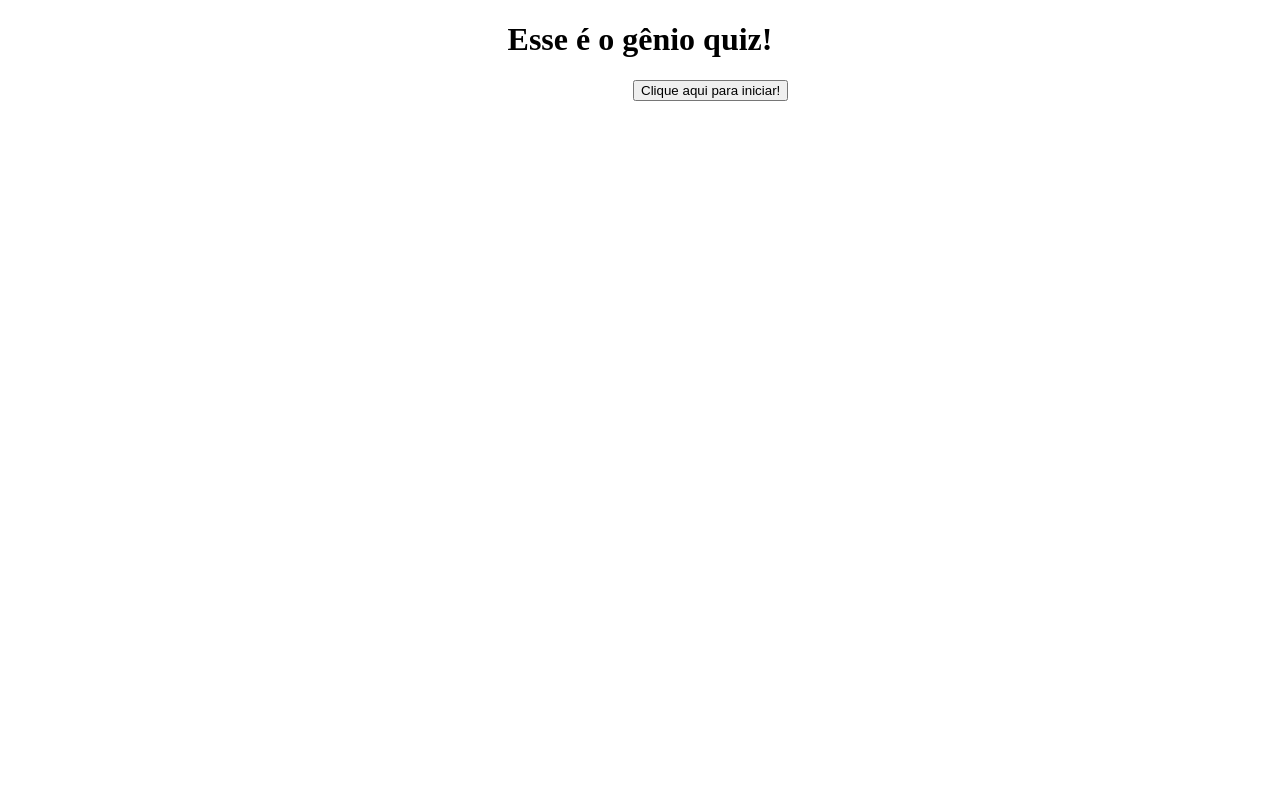
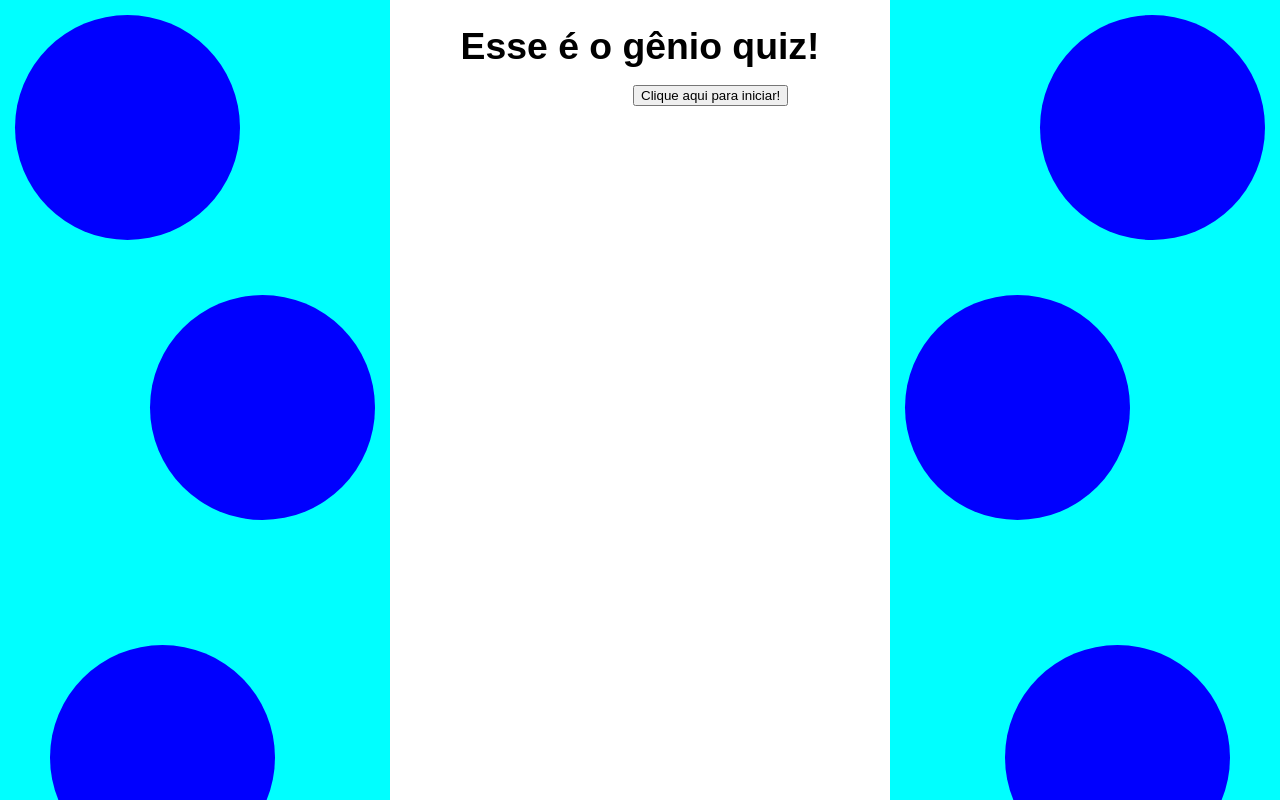
Before and after one commit to RogerBetin/quiz, a plain HTML site: page index.html in a window 1280 px wide. Drawn offline with Linux system fonts and the light colour scheme.

Commit message:
subi meus arquivos no site

```diff
--- a/css.css
+++ b/css.css
@@ -1,6 +1,94 @@
+button {
+    position: relative;
+    left: 625px;
+    top: -10px;
+}
+#div1 {
+    position: fixed;
+    background-color: aqua;
+    height: 915px;
+    width: 400px;
+    top: -5px;
+    left: -10px;
+}
+#div2 {
+    position: fixed;
+    background-color: aqua;
+    height: 915px;
+    width: 400px;
+    top: -5px;
+    right: -10px;
+}
+
+#div3 {
+    position: fixed;
+    background-color: blue;
+    height: 225px;
+    width: 225px;
+    top: 15px;
+    right: 15px;
+    border-radius: 50%;
+}
+
+#div4 {
+    position: fixed;
+    background-color: blue;
+    height: 225px;
+    width: 225px;
+    top: 295px;
+    right: 150px;
+    border-radius: 50%;
+}
+
+#div5 {
+    position: fixed;
+    background-color: blue;
+    height: 225px;
+    width: 225px;
+    top: 645px;
+    right: 50px;
+    border-radius: 50%;
+}
+
+#div6 {
+    position: fixed;
+    background-color: blue;
+    height: 225px;
+    width: 225px;
+    top: 15px;
+    left: 15px;
+    border-radius: 50%;
+}
+
+#div7 {
+    position: fixed;
+    background-color: blue;
+    height: 225px;
+    width: 225px;
+    top: 295px;
+    left: 150px;
+    border-radius: 50%;
+}
+
+#div8 {
+    position: fixed;
+    background-color: blue;
+    height: 225px;
+    width: 225px;
+    top: 645px;
+    left: 50px;
+    border-radius: 50%;
+}
+
 .h1-1 {
+    text-align: center;
+    z-index: 3;
+}
+
+.h1-2 {
     position: relative;
     text-align: center;
+    z-index: 3;
 }
 .botoes1 {
     position: relative;
--- a/index.html
+++ b/index.html
@@ -3,18 +3,26 @@
 <head>
     <meta charset="UTF-8">
     <meta name="viewport" content="width=device-width, initial-scale=1.0">
+    <link rel="stylesheet" href="css.css">
+    <link rel="shortcut icon" href="Custom-Icon-Design-Mono-General-1-Faq.512.png" type="image/x-icon">
+    <title>Quiz</title>
     <style>
-        button {
-            position: relative;
-            left: 625px;
+        body {
+            font: normal 14pt Arial;
         }
     </style>
-    <link rel="shortcut icon" href="Custom-Icon-Design-Mono-General-1-Faq.512.png" type="image/x-icon">
-    <title>Quiz</title>
 </head>
 <body>
-    <h1 style="text-align: center;">Esse é o gênio quiz!</h1>
+    <h1 class="h1-1">Esse é o gênio quiz!</h1>
     <button onclick="iniciarQuiz()">Clique aqui para iniciar!</button>
+    <div id="div1"></div>
+    <div  id="div2"></div>
+    <div  id="div3"></div>
+    <div  id="div4"></div>
+    <div  id="div5"></div>
+    <div  id="div6"></div>
+    <div  id="div7"></div>
+    <div  id="div8"></div>
     <script>
         function iniciarQuiz() {
             window.location.href = "quiz.html";
```
Also changed, not shown: javascript.js (+48 -0 lines), quiz.html (+14 -6 lines).
